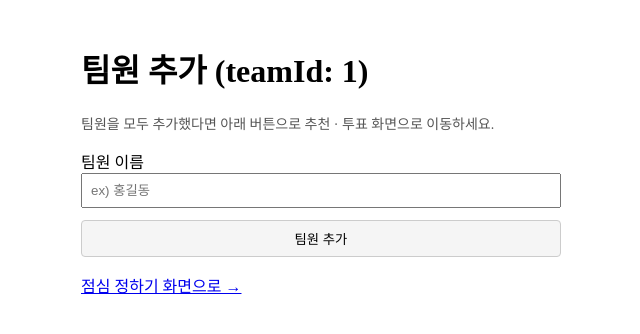
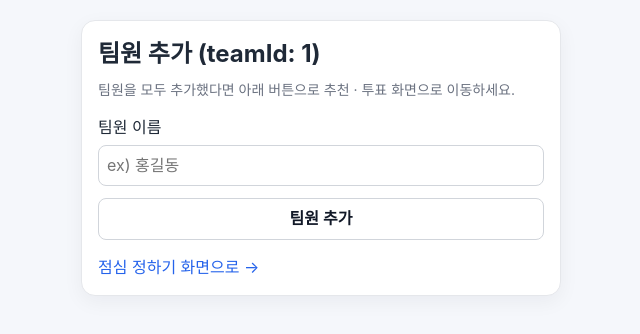
Before and after one commit to dev-sungjun23/lunch_pick, a React (Vite) app in the folder frontend/: page /team/1/setup in a window 1280 px wide. Shown: the top 334 px of the page, without its empty margins (319-959 px from the left). Built offline with nearby package versions, Linux system fonts and the light colour scheme; no server answers.

Commit message:
style: improve UI and refine member state hanling

```diff
--- a/frontend/src/components/MemberForm.jsx
+++ b/frontend/src/components/MemberForm.jsx
@@ -18,10 +18,7 @@ export default function MemberForm({ memberName, onMemberNameChange, onSubmit, l
         disabled={loading}
         style={{
           padding: '8px 12px',
-          borderRadius: 4,
-          border: '1px solid #ccc',
-          background: loading ? '#eee' : '#f5f5f5',
-          cursor: loading ? 'default' : 'pointer',
+          borderRadius: 8,
         }}
       >
         팀원 추가
--- a/frontend/src/components/RecommendForm.jsx
+++ b/frontend/src/components/RecommendForm.jsx
@@ -66,10 +66,7 @@ export default function RecommendForm({
         style={{
           alignSelf: 'flex-start',
           padding: '8px 12px',
-          borderRadius: 4,
-          border: '1px solid #ccc',
-          background: loading ? '#eee' : '#f5f5f5',
-          cursor: loading ? 'default' : 'pointer',
+          borderRadius: 8,
         }}
       >
         후보 3개 받기
--- a/frontend/src/components/ResultCard.jsx
+++ b/frontend/src/components/ResultCard.jsx
@@ -37,10 +37,10 @@ export default function ResultCard({ teamId }) {
   }, [id]);
 
   if (Number.isNaN(id)) {
-    return <p style={{ color: 'crimson' }}>잘못된 teamId</p>;
+    return <p className="error-text">잘못된 teamId</p>;
   }
   if (loading) return <p>계산 중…</p>;
-  if (error) return <p style={{ color: 'crimson' }}>{error}</p>;
+  if (error) return <p className="error-text">{error}</p>;
   if (!data) return null;
 
   return (
--- a/frontend/src/components/TeamForm.jsx
+++ b/frontend/src/components/TeamForm.jsx
@@ -18,10 +18,7 @@ export default function TeamForm({ teamName, onTeamNameChange, onSubmit, loading
         disabled={loading}
         style={{
           padding: '8px 12px',
-          borderRadius: 4,
-          border: '1px solid #ccc',
-          background: loading ? '#eee' : '#f5f5f5',
-          cursor: loading ? 'default' : 'pointer',
+          borderRadius: 8,
         }}
       >
         팀 생성
--- a/frontend/src/components/VoteActions.jsx
+++ b/frontend/src/components/VoteActions.jsx
@@ -52,10 +52,7 @@ export default function VoteActions({
         style={{
           alignSelf: 'flex-start',
           padding: '8px 12px',
-          borderRadius: 4,
-          border: '1px solid #ccc',
-          background: !canVote || loadingVote ? '#eee' : '#f5f5f5',
-          cursor: !canVote || loadingVote ? 'default' : 'pointer',
+          borderRadius: 8,
         }}
       >
         투표하기
@@ -63,7 +60,7 @@ export default function VoteActions({
       {!selectedRestaurantId && candidatesLength > 0 && (
         <span style={{ fontSize: 12, color: '#666' }}>후보를 먼저 선택하세요</span>
       )}
-      {voteOk && <p style={{ color: 'green', margin: 0 }}>{voteOk}</p>}
+      {voteOk && <p className="success-text">{voteOk}</p>}
     </form>
   );
 }
--- a/frontend/src/main.jsx
+++ b/frontend/src/main.jsx
@@ -1,6 +1,7 @@
 import React from 'react';
 import ReactDOM from 'react-dom/client';
 import App from './App.jsx';
+import './styles.css';
 
 ReactDOM.createRoot(document.getElementById('root')).render(
   <React.StrictMode>
--- a/frontend/src/pages/LunchVotePage.jsx
+++ b/frontend/src/pages/LunchVotePage.jsx
@@ -74,12 +74,12 @@ export default function LunchVotePage() {
   }
 
   return (
-    <div style={{ padding: 16, maxWidth: 560, margin: '0 auto' }}>
+    <div className="page-shell" style={{ padding: 16, maxWidth: 560, margin: '0 auto' }}>
       <h1>추천 · 투표</h1>
-      <p style={{ margin: '4px 0 12px', color: '#555', fontSize: 14 }}>
+      <p className="info-text" style={{ marginBottom: 12 }}>
         팀원을 선택하고 원하는 후보에 투표하면, 결과 화면에서 최종 식당이 정해집니다.
       </p>
-      <p style={{ margin: '0 0 16px' }}>
+      <p className="link-row">
         <Link to={`/team/${teamId}/setup`}>← 팀원 설정</Link>
         {' · '}
         <Link to={`/team/${teamId}/result`}>결과 보기 →</Link>
@@ -111,7 +111,7 @@ export default function LunchVotePage() {
         )}
       </CandidateList>
 
-      {error && <p style={{ color: 'crimson' }}>{error}</p>}
+      {error && <p className="error-text">{error}</p>}
     </div>
   );
 }
--- a/frontend/src/pages/ResultPage.jsx
+++ b/frontend/src/pages/ResultPage.jsx
@@ -10,12 +10,12 @@ export default function ResultPage() {
   }
 
   return (
-    <div style={{ padding: 16, maxWidth: 480, margin: '0 auto' }}>
+    <div className="page-shell" style={{ padding: 16, maxWidth: 480, margin: '0 auto' }}>
       <h1>오늘의 점심 결과</h1>
-      <p style={{ margin: '4px 0 16px', color: '#555', fontSize: 14 }}>
+      <p className="info-text">
         이 팀의 투표 결과를 바탕으로 최종 식당을 보여줍니다.
       </p>
-      <p style={{ margin: '0 0 16px' }}>
+      <p className="link-row">
         <Link to={`/team/${teamId}/lunch`}>← 투표 화면으로</Link>
         {' · '}
         <Link to={`/team/${teamId}/setup`}>팀원 다시 설정</Link>
--- a/frontend/src/pages/TeamSetupPage.jsx
+++ b/frontend/src/pages/TeamSetupPage.jsx
@@ -49,9 +49,9 @@ export default function TeamSetupPage() {
 
   if (!teamId || Number.isNaN(teamId)) {
     return (
-      <div style={{ padding: 16, maxWidth: 480, margin: '0 auto' }}>
+      <div className="page-shell" style={{ padding: 16, maxWidth: 480, margin: '0 auto' }}>
         <h1>점심 팀 만들기</h1>
-        <p style={{ margin: '4px 0 16px', color: '#555', fontSize: 14 }}>
+        <p className="info-text">
           1) 팀을 만들고 → 2) 팀원을 추가한 뒤 → 3) 점심 추천 · 투표를 진행합니다.
         </p>
         <TeamForm
@@ -60,15 +60,15 @@ export default function TeamSetupPage() {
           onSubmit={handleCreateTeam}
           loading={loading}
         />
-        {error && <p style={{ color: 'crimson', marginTop: 8 }}>{error}</p>}
+        {error && <p className="error-text">{error}</p>}
       </div>
     );
   }
 
   return (
-    <div style={{ padding: 16, maxWidth: 480, margin: '0 auto' }}>
+    <div className="page-shell" style={{ padding: 16, maxWidth: 480, margin: '0 auto' }}>
       <h1>팀원 추가 (teamId: {teamId})</h1>
-      <p style={{ margin: '4px 0 16px', color: '#555', fontSize: 14 }}>
+      <p className="info-text">
         팀원을 모두 추가했다면 아래 버튼으로 추천 · 투표 화면으로 이동하세요.
       </p>
       <MemberForm
@@ -78,7 +78,7 @@ export default function TeamSetupPage() {
         loading={loading}
       />
       <MembersList members={members} />
-      {error && <p style={{ color: 'crimson', marginTop: 8 }}>{error}</p>}
+      {error && <p className="error-text">{error}</p>}
       <p style={{ marginTop: 16 }}>
         <Link to={`/team/${teamId}/lunch`}>점심 정하기 화면으로 →</Link>
       </p>
--- /dev/null
+++ b/frontend/src/styles.css
@@ -0,0 +1,113 @@
+:root {
+  color-scheme: light;
+  font-family: Inter, "Noto Sans KR", "Segoe UI", Arial, sans-serif;
+  line-height: 1.45;
+}
+
+* {
+  box-sizing: border-box;
+}
+
+body {
+  margin: 0;
+  background: #f5f7fb;
+  color: #1f2937;
+}
+
+#root {
+  min-height: 100vh;
+  padding: 20px 12px;
+}
+
+h1 {
+  margin: 0 0 8px;
+  font-size: 1.5rem;
+}
+
+h2 {
+  margin: 0 0 8px;
+  font-size: 1.1rem;
+}
+
+p {
+  margin: 0;
+}
+
+input,
+select,
+button {
+  font: inherit;
+}
+
+input,
+select {
+  margin-top: 6px;
+  border: 1px solid #d1d5db;
+  border-radius: 8px;
+  background: #fff;
+  transition: border-color 0.15s ease, box-shadow 0.15s ease;
+}
+
+input:focus,
+select:focus {
+  outline: none;
+  border-color: #7c9cff;
+  box-shadow: 0 0 0 3px rgba(124, 156, 255, 0.2);
+}
+
+button {
+  border: 1px solid #d1d5db;
+  border-radius: 8px;
+  background: #fff;
+  color: #111827;
+  font-weight: 600;
+  transition: background 0.15s ease, border-color 0.15s ease;
+}
+
+button:hover:not(:disabled) {
+  background: #f3f4f6;
+  border-color: #9ca3af;
+}
+
+button:disabled {
+  opacity: 0.65;
+}
+
+a {
+  color: #2563eb;
+  text-decoration: none;
+}
+
+a:hover {
+  text-decoration: underline;
+}
+
+.page-shell {
+  background: #fff;
+  border: 1px solid #e5e7eb;
+  border-radius: 14px;
+  box-shadow: 0 6px 20px rgba(17, 24, 39, 0.05);
+}
+
+.info-text {
+  margin: 4px 0 16px;
+  color: #6b7280;
+  font-size: 14px;
+}
+
+.link-row {
+  margin: 0 0 16px;
+  font-size: 14px;
+}
+
+.error-text {
+  margin-top: 8px;
+  color: #b91c1c;
+  font-size: 14px;
+}
+
+.success-text {
+  margin: 0;
+  color: #166534;
+  font-size: 14px;
+}
```
